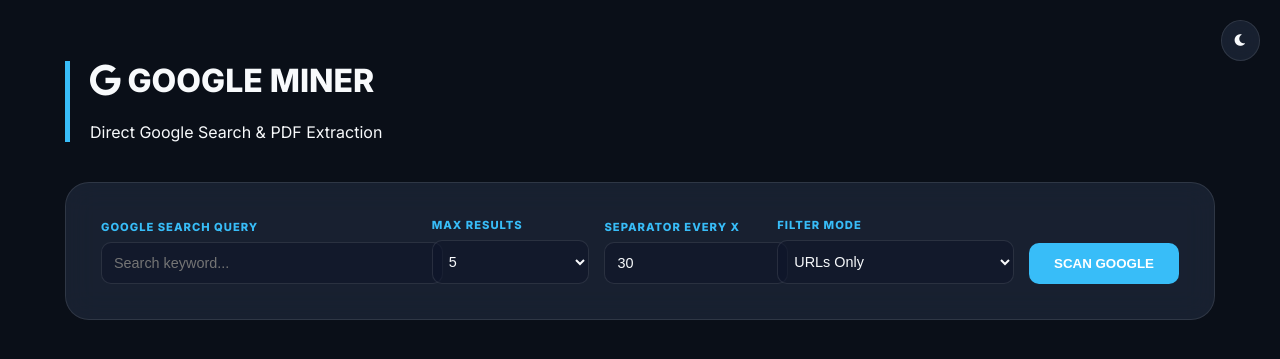
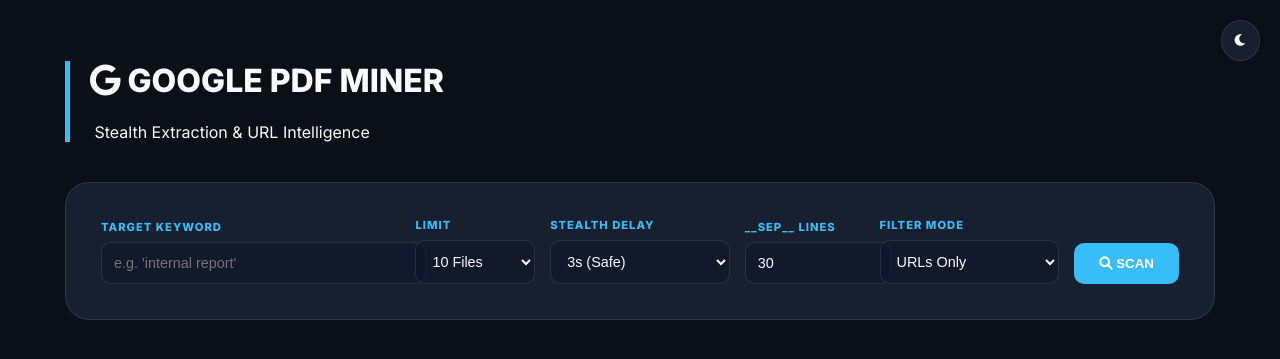
Before and after one commit to be3beke/PDFExtractor, a Flask app: page / in a window 1280 px wide. Shown: the top 359 px of the page. Run offline with Flask 3, Linux system fonts and the light colour scheme.

Commit message:
Update index.html

```diff
--- a/templates/index.html
+++ b/templates/index.html
@@ -2,32 +2,53 @@
 <html lang="en">
 <head>
     <meta charset="UTF-8">
-    <title>Google PDF Miner</title>
+    <meta name="viewport" content="width=device-width, initial-scale=1.0">
+    <title>Google Intel Miner | Stealth Mode</title>
     <link href="https://cdnjs.cloudflare.com/ajax/libs/font-awesome/6.0.0/css/all.min.css" rel="stylesheet">
     <link rel="stylesheet" href="{{ url_for('static', filename='style.css') }}">
 </head>
 <body>
-    <button class="theme-toggle" onclick="toggleTheme()" id="tBtn"><i class="fa-solid fa-moon"></i></button>
+    <button class="theme-toggle" onclick="toggleTheme()" id="tBtn">
+        <i class="fa-solid fa-moon"></i>
+    </button>
 
     <div class="container">
         <header class="dashboard-header">
-            <h1><i class="fa-brands fa-google"></i> GOOGLE MINER</h1>
-            <p>Direct Google Search & PDF Extraction</p>
+            <h1><i class="fa-brands fa-google"></i> GOOGLE PDF MINER</h1>
+            <p><i class="fa-solid fa-shield-halved"></i> Stealth Extraction & URL Intelligence</p>
         </header>
 
         <div class="search-card">
             <form action="/" method="POST" onsubmit="startTracking()">
-                <div class="form-row">
-                    <div class="form-group"><label>Google Search Query</label><input type="text" name="keyword" placeholder="Search keyword..." required></div>
+                <div class="form-row" style="grid-template-columns: 2fr 0.8fr 1.2fr 0.8fr 1.2fr auto;">
                     <div class="form-group">
-                        <label>Max Results</label>
+                        <label>Target Keyword</label>
+                        <input type="text" name="keyword" placeholder="e.g. 'internal report'" required>
+                    </div>
+
+                    <div class="form-group">
+                        <label>Limit</label>
                         <select name="limit">
-                            <option value="5">5</option>
-                            <option value="10">10</option>
-                            <option value="20">20</option>
+                            <option value="5">5 Files</option>
+                            <option value="10" selected>10 Files</option>
+                            <option value="20">20 Files</option>
                         </select>
                     </div>
-                    <div class="form-group"><label>Separator Every X</label><input type="number" name="line_interval" value="30"></div>
+
+                    <div class="form-group">
+                        <label>Stealth Delay</label>
+                        <select name="delay">
+                            <option value="1.0">1s (Fast)</option>
+                            <option value="3.0" selected>3s (Safe)</option>
+                            <option value="5.0">5s (Stealth)</option>
+                        </select>
+                    </div>
+
+                    <div class="form-group">
+                        <label>__SEP__ Lines</label>
+                        <input type="number" name="line_interval" value="30">
+                    </div>
+
                     <div class="form-group">
                         <label>Filter Mode</label>
                         <select name="filter_mode">
@@ -35,23 +56,31 @@
                             <option value="leads_only">URLs + Pro Emails</option>
                         </select>
                     </div>
-                    <button type="submit" class="btn-primary">SCAN GOOGLE</button>
+
+                    <button type="submit" class="btn-primary">
+                        <i class="fa-solid fa-magnifying-glass"></i> SCAN
+                    </button>
                 </div>
             </form>
         </div>
+
         {% if show_download %}
+        <textarea id="rawBuffer" style="display:none;">{{ full_content }}</textarea>
+
         <div style="display:flex; justify-content:space-between; align-items:center; margin-top:40px;">
-            <h2>Mined Data</h2>
-            <textarea id="rawBuffer" style="display:none;">{{ full_content }}</textarea>
+            <h2>Scanned: <span style="color:var(--accent-glow);">{{ keyword }}</span></h2>
             <button onclick="downloadLocal()" class="btn-primary" style="background:var(--accent-success); border:none;">
-                <i class="fa-solid fa-file-download"></i> SAVE DATA
+                <i class="fa-solid fa-file-arrow-down"></i> DOWNLOAD CLEAN TXT
             </button>
         </div>
+
         <div class="grid-results">
             {% for item in results %}
-            <div class="result-card" style="opacity: {{ '1' if item.status == 'Success' else '0.5' }};">
-                <h3 style="font-size:0.75rem;">{{ item.title }}</h3>
-                <p style="font-size:0.65rem; color:var(--text-dim);">{{ item.status }}</p>
+            <div class="result-card" style="opacity: {{ '1' if item.status == 'Success' else '0.6' }};">
+                <h3 title="{{ item.title }}">{{ item.title[:35] }}{{ '...' if item.title|length > 35 }}</h3>
+                <p style="font-size:0.7rem; color:var(--text-dim);">
+                    <i class="fa-solid fa-circle-info"></i> {{ item.status }}
+                </p>
                 <div class="status-bar {{ 'success' if item.status == 'Success' else 'fail' }}"></div>
             </div>
             {% endfor %}
@@ -61,39 +90,18 @@
 
     <div id="loader" class="loader-overlay" style="display:none;">
         <div class="spinner"></div>
-        <h2 id="p-status">Google is searching...</h2>
-        <div class="progress-bar-bg"><div id="p-bar" class="progress-bar-fill"></div></div>
-        <p><span id="p-percent">0</span>%</p>
+        <h2 id="p-status">Initiating Google Dork...</h2>
+        <div class="progress-bar-bg">
+            <div id="p-bar" class="progress-bar-fill"></div>
+        </div>
+        <div style="font-family:'JetBrains Mono'; text-align:center;">
+            <p><span id="p-percent">0</span>% Complete</p>
+            <p id="p-count" style="font-size:0.8rem; color:var(--text-dim);">0 / 0 Files Processed</p>
+        </div>
     </div>
 
     <script>
-        function downloadLocal() {
-            const data = document.getElementById('rawBuffer').value;
-            if(!data.trim()) return;
-            const blob = new Blob([data], { type: 'text/plain' });
-            const url = window.URL.createObjectURL(blob);
-            const a = document.createElement('a');
-            a.href = url; a.download = "google_mined_data.txt";
-            document.body.appendChild(a);
-            a.click();
-            window.URL.revokeObjectURL(url);
-        }
-        window.onload = function() {
-            const buffer = document.getElementById('rawBuffer');
-            if (buffer && buffer.value.trim().length > 0) { downloadLocal(); }
-        };
-        function startTracking() {
-            document.getElementById('loader').style.display = 'flex';
-            const es = new EventSource("/progress-stream");
-            es.onmessage = (e) => {
-                const d = JSON.parse(e.data);
-                const pct = d.total > 0 ? Math.round((d.current / d.total) * 100) : 0;
-                document.getElementById('p-status').innerText = d.status;
-                document.getElementById('p-bar').style.width = pct + "%";
-                document.getElementById('p-percent').innerText = pct;
-                if(d.status === "Completed") es.close();
-            };
-        }
+        // 1. Theme Logic
         function toggleTheme() {
             document.body.classList.toggle('light-mode');
             const isL = document.body.classList.contains('light-mode');
@@ -101,6 +109,61 @@
             document.getElementById('tBtn').innerHTML = isL ? '<i class="fa-solid fa-sun"></i>' : '<i class="fa-solid fa-moon"></i>';
         }
         if(localStorage.getItem('theme')==='light') toggleTheme();
+
+        // 2. Client-Side Download (Bypasses Vercel Timeouts/Memory)
+        function downloadLocal() {
+            const data = document.getElementById('rawBuffer').value;
+            if(!data.trim()) {
+                alert("No URLs found. Try a different keyword or filter.");
+                return;
+            }
+            const blob = new Blob([data], { type: 'text/plain' });
+            const url = window.URL.createObjectURL(blob);
+            const a = document.createElement('a');
+            a.style.display = 'none';
+            a.href = url;
+            a.download = "google_intel_export.txt";
+            document.body.appendChild(a);
+            a.click();
+            window.URL.revokeObjectURL(url);
+            document.body.removeChild(a);
+        }
+
+        // 3. Auto-Trigger Download on page load if results exist
+        window.onload = function() {
+            const buffer = document.getElementById('rawBuffer');
+            if (buffer && buffer.value.trim().length > 0) {
+                downloadLocal();
+            }
+        };
+
+        // 4. Real-time Progress Tracking (SSE)
+        function startTracking() {
+            // Show the loader immediately
+            document.getElementById('loader').style.display = 'flex';
+
+            const es = new EventSource("/progress-stream");
+
+            es.onmessage = (e) => {
+                const data = JSON.parse(e.data);
+                const pct = data.total > 0 ? Math.round((data.current / data.total) * 100) : 0;
+
+                // Update UI elements
+                document.getElementById('p-status').innerText = data.status;
+                document.getElementById('p-bar').style.width = pct + "%";
+                document.getElementById('p-percent').innerText = pct;
+                document.getElementById('p-count').innerText = `${data.current} / ${data.total} Files`;
+
+                if(data.status === "Completed") {
+                    es.close();
+                }
+            };
+
+            es.onerror = () => {
+                console.log("Progress stream closed or interrupted.");
+                es.close();
+            };
+        }
     </script>
 </body>
 </html>
```
